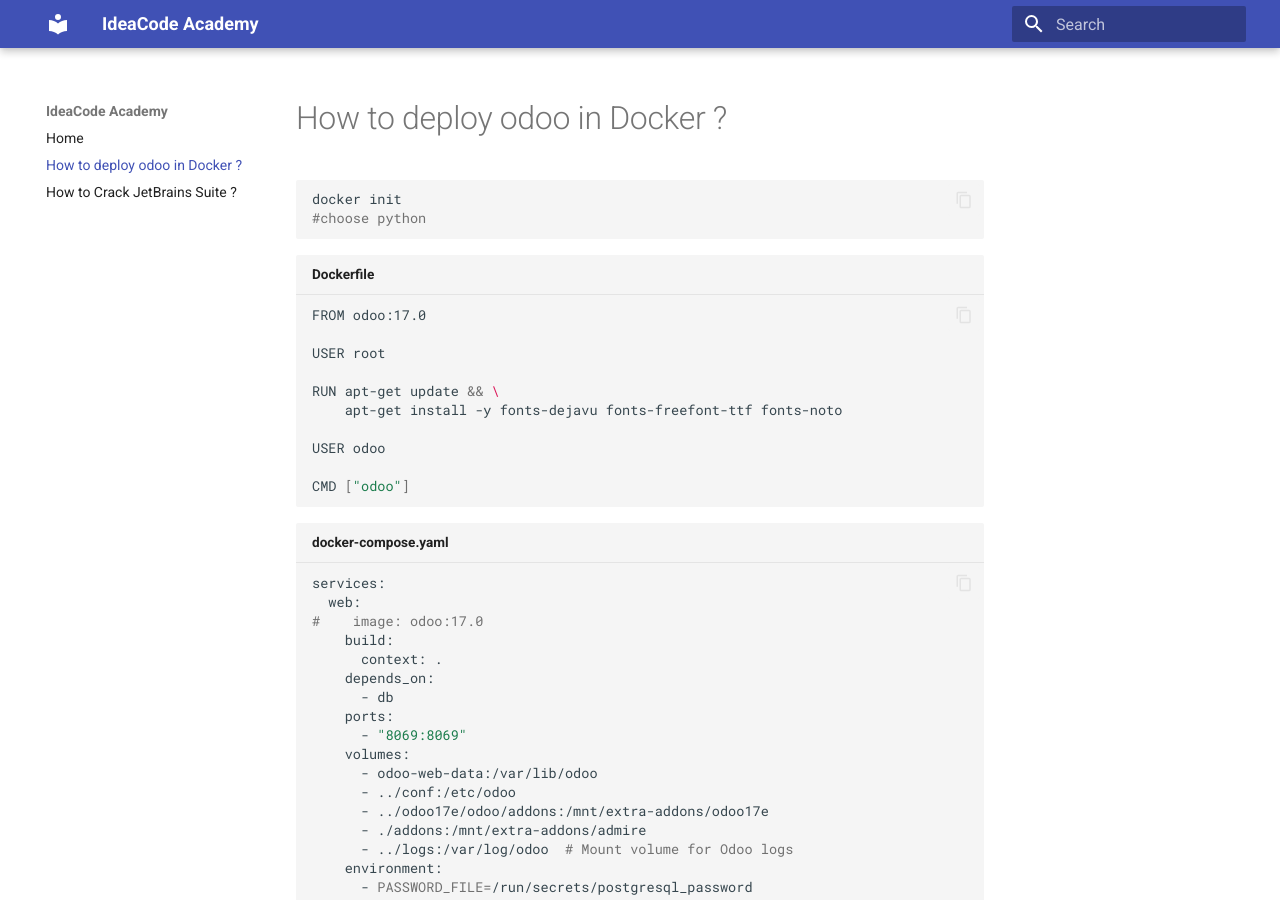
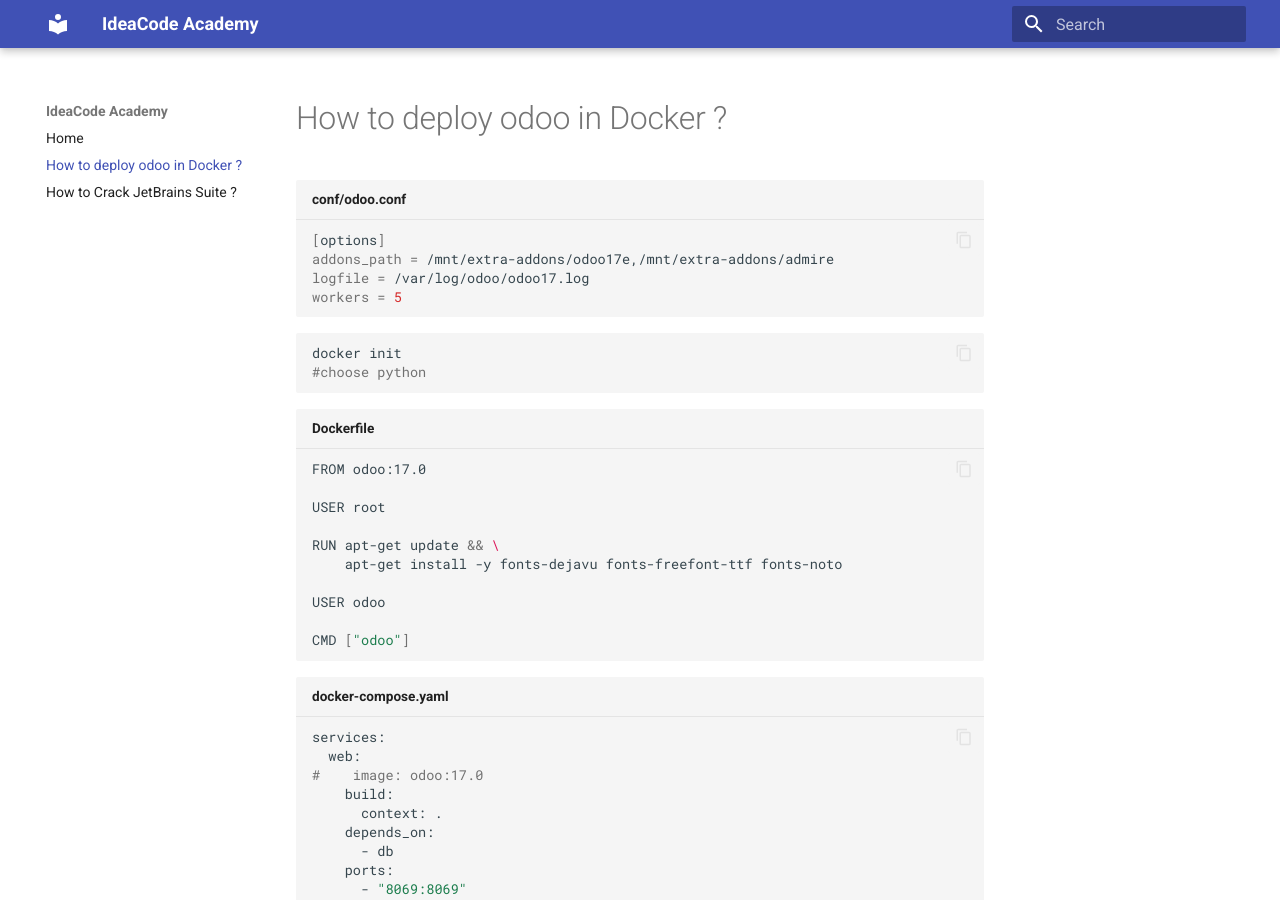
Before and after one commit to IdeaCodeAcademy/articles, an MkDocs documentation site: the page built from docs/deploy-odoo-in-docker.md, in a window 1280 px wide and 900 px high. Built offline with MkDocs 1.6.1 and Material for MkDocs 9.7.7, drawn with Linux system fonts in a browser that asks for light colours.

Commit message:
add conf

````diff
--- a/docs/deploy-odoo-in-docker.md
+++ b/docs/deploy-odoo-in-docker.md
@@ -1,5 +1,11 @@
 # How to deploy odoo in Docker ?
 
+```zsh title="conf/odoo.conf"
+[options]
+addons_path = /mnt/extra-addons/odoo17e,/mnt/extra-addons/admire
+logfile = /var/log/odoo/odoo17.log
+workers = 5
+```
 ```zsh
 docker init
 #choose python
````
